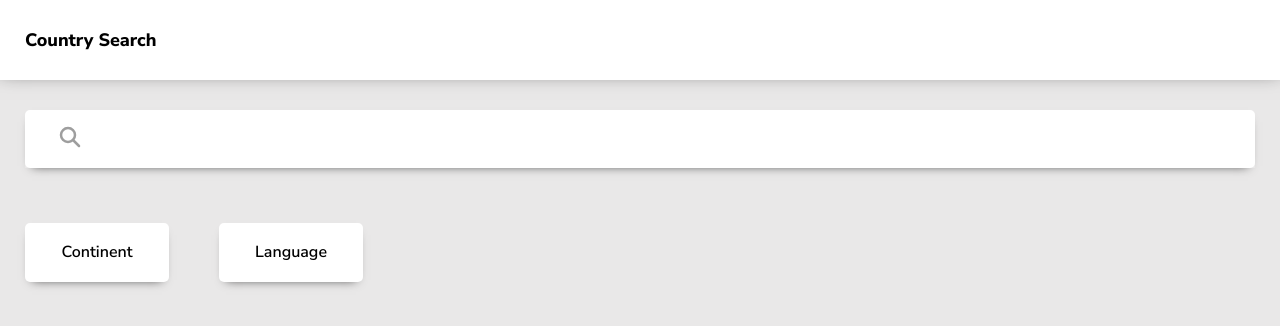
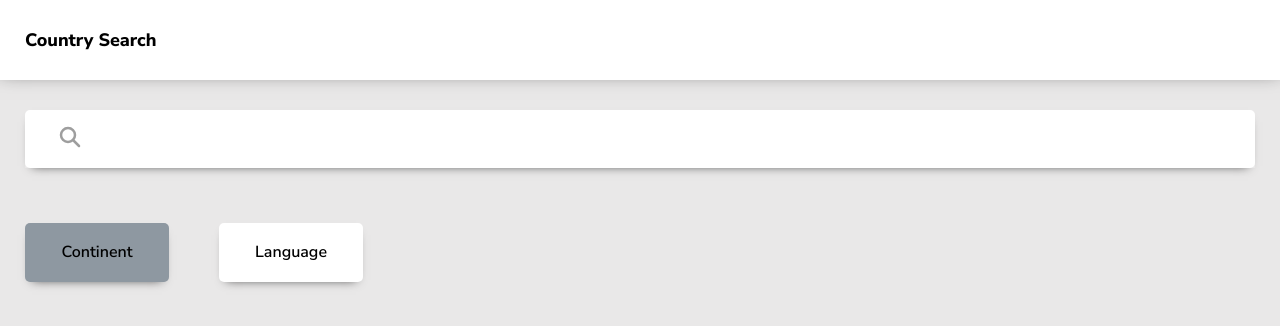
Before and after one commit to YoimelDev/kimche-challenge, a React (Vite) app: page / in a window 1280 px wide. Shown: the top 326 px of the page. Built offline with nearby package versions, Linux system fonts and the light colour scheme.

Commit message:
add mode active for Select

```diff
--- a/src/components/Filter.jsx
+++ b/src/components/Filter.jsx
@@ -1,3 +1,4 @@
+import { useState } from "react"
 import styled from "@emotion/styled"
 
 const Container = styled.div`
@@ -11,8 +12,26 @@ const Select = styled.div`
     outline: none;
     border: none;
     border-radius: .3125rem;
-    background-color: #fff;
     box-shadow: 0px 5px 10px -7px rgba(0,0,0,0.75);
+
+    ${(props) => {
+        switch (props.$mode) {
+            case 'active':
+                return `
+                    background-color: #8e98a1;
+                `
+            default:
+                return `
+                    background-color: #fff;
+                `
+        }
+    }}
+
+    &:hover {
+        cursor: pointer;
+        /* background-color: #fafafa; */
+        transition: all .3s ease-in-out;
+    }
 `
 
 const Title = styled.h4`
@@ -20,16 +39,23 @@ const Title = styled.h4`
     text-align: center;
     font-weight: 600;
 `
+export const Filter = () => {
 
+    const [isActive, setIsActive] = useState('continent')
 
-export const Filter = () => {
     return (
         <Container>
-            <Select>
-                <Title>Continent</Title>
+            <Select
+                onClick={() => setIsActive('continent')}
+                $mode={isActive === 'continent' ? 'active' : ''}
+            >
+                <Title>Continent </Title>
             </Select>
 
-            <Select>
+            <Select
+                onClick={() => setIsActive('language')}
+                $mode={isActive === 'language' ? 'active' : ''}
+            >
                 <Title>Language</Title>
             </Select>
         </Container>
```
